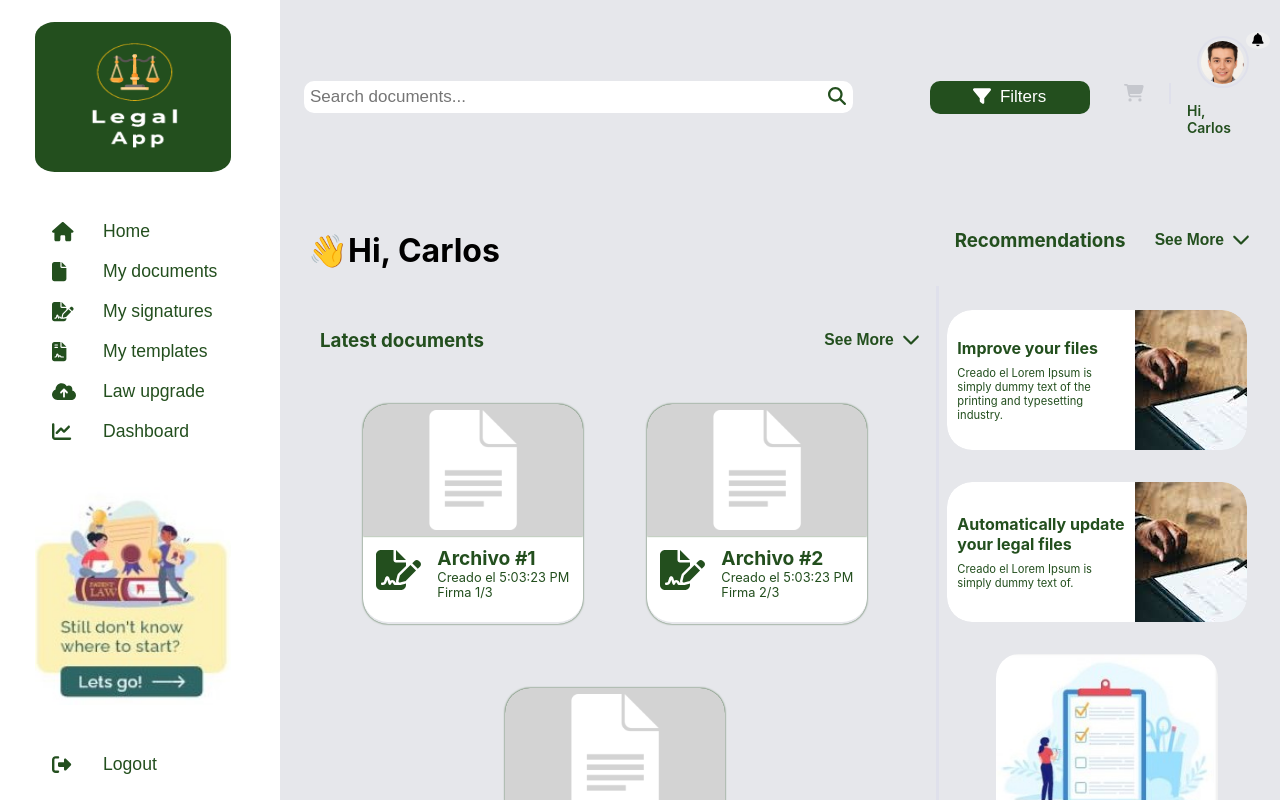
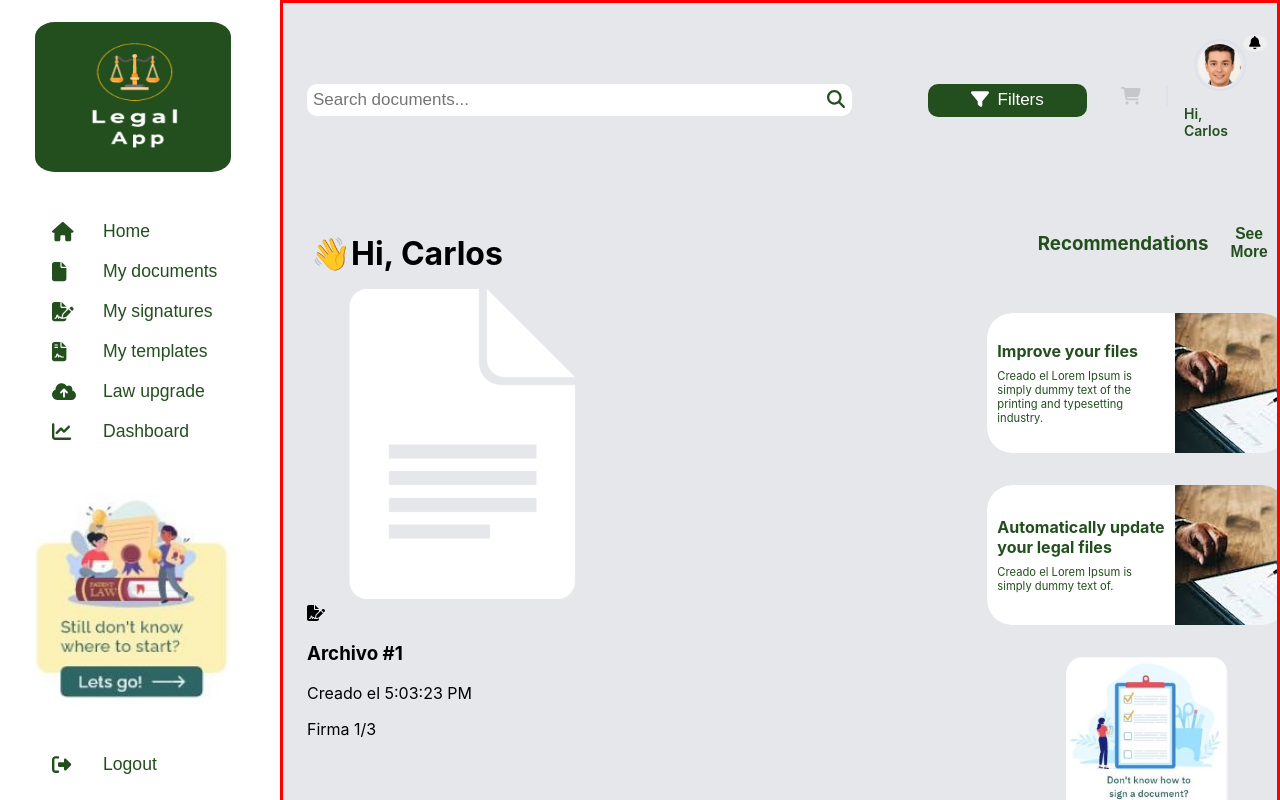
Before and after one commit to Carlosaj18/Fullstack-React-Legal-App, a React (Create React App) app: page / in a window 1280 px wide. Shown: the top 800 px of the page. Built offline with nearby package versions, Linux system fonts and the light colour scheme.

Commit message:
Created component DocumentDetailContainer

```diff
--- a/src/App.css
+++ b/src/App.css
@@ -17,6 +17,7 @@
   height: fit-content;
   resize: both;
   overflow: auto;
+  border: 3px solid red;
 }
 
 body #root .container main header {
--- a/src/App.js
+++ b/src/App.js
@@ -5,6 +5,7 @@ import NavBar from './components/NavBar/NavBar';
 import HeaderContainer from './components/HeaderContainer/HeaderContainer';
 import ItemListContainer from './components/ItemListContainer/ItemListContainer';
 import SideBar from './components/SideBar/SideBar';
+import DocumentDetailContainer from './components/DocumentDetailContainer/DocumentDetailContainer';
 
 function App() {
   return (
@@ -16,7 +17,9 @@ function App() {
           < NavBar />
         </header>
         < HeaderContainer title="Hi, Carlos"/>
-        < ItemListContainer/>
+        {/* < ItemListContainer/> */}
+        < DocumentDetailContainer />
+        {/* < DocumentDetailContainer /> */}
         < SideBar />
       </main>
     </div>
--- /dev/null
+++ b/src/components/DocumentDetail/DocumentDetail.jsx
@@ -0,0 +1,34 @@
+import React from "react";
+import { FontAwesomeIcon } from "@fortawesome/react-fontawesome";
+import { faFileSignature } from "@fortawesome/free-solid-svg-icons";
+import '../Document/Document.css';
+import ToggleButton from "../ToggleButton/ToggleButton";
+
+function DocumentDetail(props) {
+  return (
+    <div className="card">
+      <div className="card-background">
+        <div className="logo-container-service">
+          <ToggleButton icon="♥" />
+          <img
+            src={process.env.PUBLIC_URL + "assets/document.jpg"}
+            alt="logo"
+          />
+        </div>
+      </div>
+      <div className="info-card">
+        <i className="icon-document">
+          <FontAwesomeIcon icon={faFileSignature} />
+        </i>
+        <div className="info-description">
+          <h3>{props.document.title}</h3>
+          <p>Creado el {props.date}</p>
+          <p>Firma {props.document.signatures}</p>
+        </div>
+      </div>
+      {/* Contador */}
+    </div>
+  );
+}
+
+export default DocumentDetail;
--- /dev/null
+++ b/src/components/DocumentDetailContainer/DocumentDetailContainer.jsx
@@ -0,0 +1,23 @@
+import React, { useState, useEffect } from "react";
+import "../Document/Document.css";
+import { APICallSingleDocuments } from "../services/mockDocuments";
+import DocumentDetail from '../DocumentDetail/DocumentDetail';
+
+function DocumentDetailContainer() {
+  const [document, setDocument] = useState([]);
+  const [date, setDate] = useState();
+
+  useEffect(() => {
+    APICallSingleDocuments().then((response) => {
+      console.log(response);
+      setDocument(response);
+    });
+
+    let hora = new Date().toLocaleTimeString();
+    setDate(hora);
+  }, []);
+
+  return <DocumentDetail document={document} date={date} />;
+}
+
+export default DocumentDetailContainer;
--- a/src/components/ToggleButton/ToggleButton.jsx
+++ b/src/components/ToggleButton/ToggleButton.jsx
@@ -1,4 +1,4 @@
-import React, { useState, useEffect } from "react";
+import React, { useState } from "react";
 import './ToggleButton.css';
 
 function ToggleButton(props) {
--- a/src/components/services/mockDocuments.js
+++ b/src/components/services/mockDocuments.js
@@ -1,12 +1,22 @@
 /* --------------------- BAKEND ------------------- */
-import latestDocuments from "../data/latestDocuments";
+import documents from "../data/latestDocuments";
 
 const APICallDocuments = () => {
     return new Promise((resolve, reject) => {
         setTimeout(() => {
-            resolve(latestDocuments);
+            resolve(documents);
         }, 1000)
     })
 }
 
+
+export const APICallSingleDocuments = () => {
+    return new Promise((resolve, reject) => {
+        setTimeout(() => {
+            resolve(documents[0]);
+        }, 1000)
+    })
+}
+
+
 export default APICallDocuments;
```
